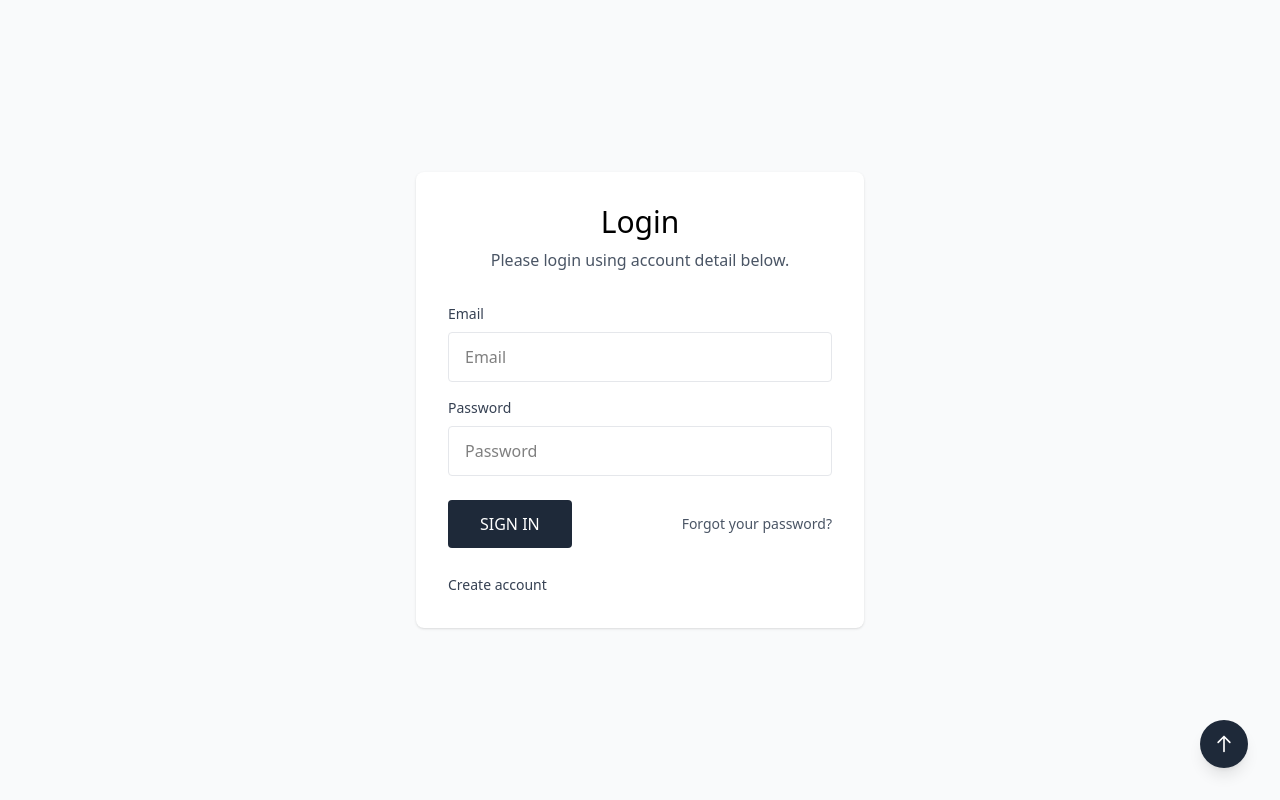
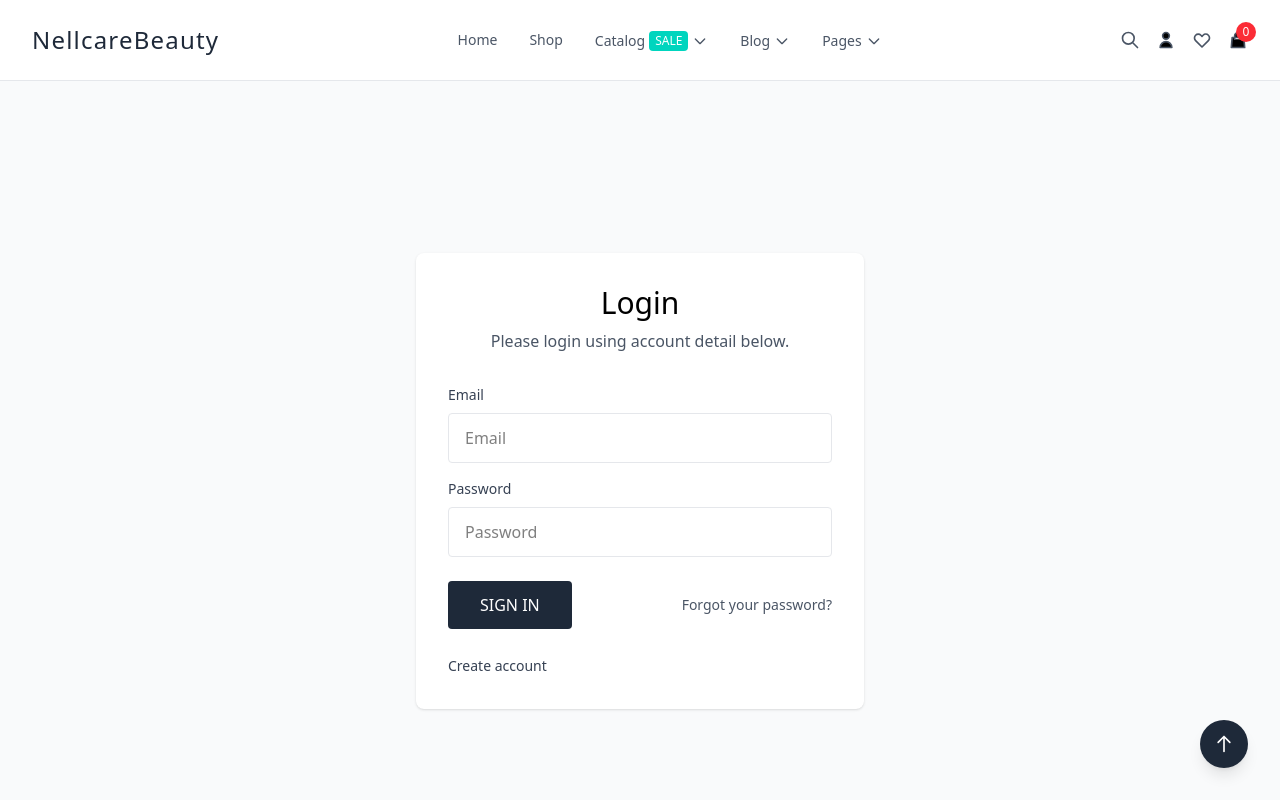
Before and after one commit to stellanechi/nellcareBeauty-E-commerce-Vuejs, a Vue app: page /auth/login in a window 1280 px wide. Shown: the top 800 px of the page. Built offline with nearby package versions, Linux system fonts and the light colour scheme.

Commit message:
updated auth layout

```diff
--- a/src/auth/AuthLayout.vue
+++ b/src/auth/AuthLayout.vue
@@ -1,4 +1,18 @@
 <template>
+  <div>
+    <navigation-bar />
+    <router-view />
+  </div>
+</template>
+
+<script setup>
+import NavigationBar from "@/components/navbar/NavigationBar.vue";
+
+// You can add any layout-specific logic here
+// For example, checking authentication, analytics, etc.
+</script>
+
+<!-- <template>
   <div>
     <Login
       v-if="currentPage === 'login'"
@@ -23,7 +37,7 @@
 <script setup>
 import { ref } from "vue";
 import Login from "@/auth/Login.vue";
-import CreateAccount from "@/auth/Createaccount.vue";
+import CreateAccount from "@/auth/CreateAccount .vue";
 import ResetPassword from "@/auth/ResetPassword.vue";
 
 const currentPage = ref("login");
@@ -82,4 +96,4 @@ const handleResetPassword = (emailData) => {
   //   // Handle error
   // }
 };
-</script>
+</script> -->
--- a/src/components/navbar/Icons.vue
+++ b/src/components/navbar/Icons.vue
@@ -25,7 +25,7 @@
       >
         <svg
           class="w-5 h-5"
-          fill="none"
+          fill="black"
           stroke="currentColor"
           viewBox="0 0 24 24"
         >
@@ -65,7 +65,7 @@
       >
         <svg
           class="w-5 h-5"
-          fill="none"
+          fill="black"
           stroke="currentColor"
           viewBox="0 0 24 24"
         >
--- a/src/router/index.js
+++ b/src/router/index.js
@@ -53,7 +53,7 @@ const router = createRouter({
         {
           path: "create-account",
           name: "createAccount",
-          component: () => import("@/auth/CreateAccount.vue"),
+          component: () => import("@/auth/CreateAccount .vue"),
         },
         {
           path: "reset-password",
```
